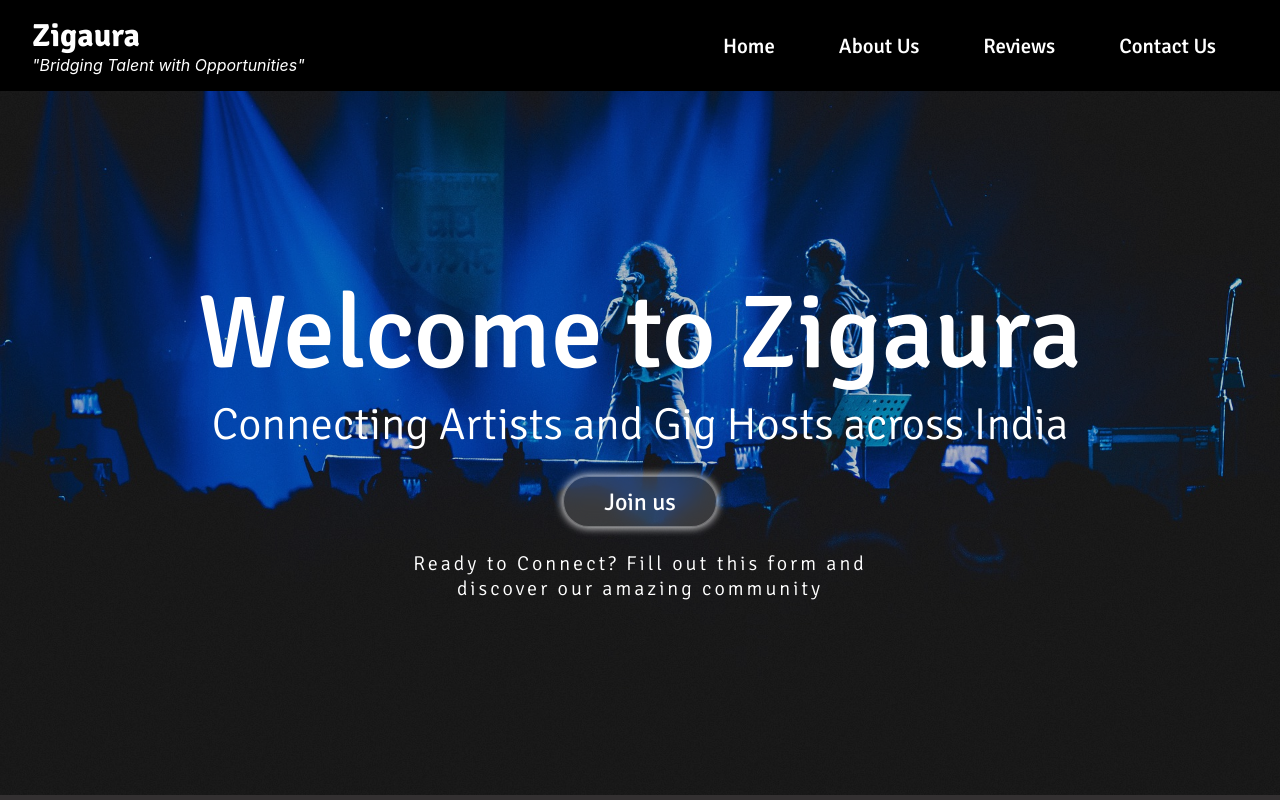
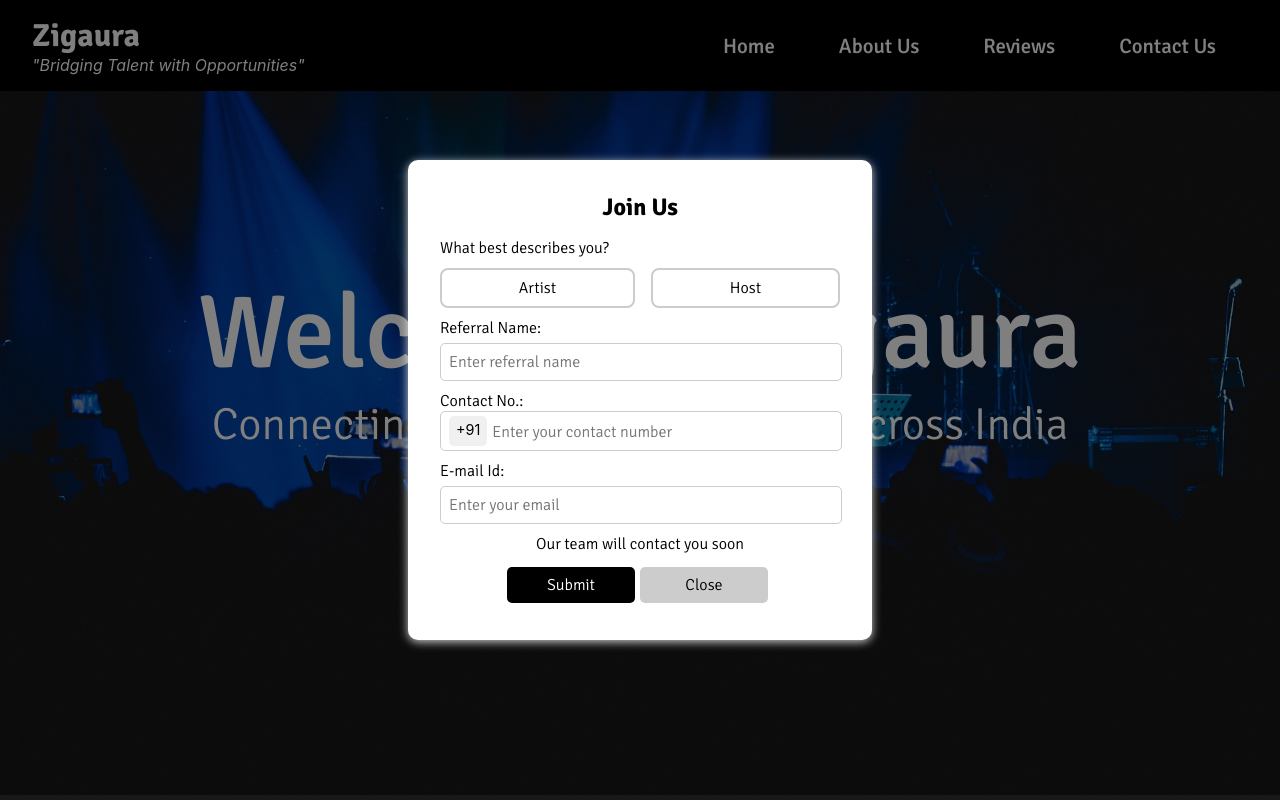
Before and after one commit to JosephKS10/Zigaura, a React (Vite) app: page / in a window 1280 px wide. Both pictures are taken after a click on the button "Join us". Built offline with nearby package versions, Linux system fonts and the light colour scheme.

Commit message:
Join us formed added, only the google app script integration left

```diff
--- a/package.json
+++ b/package.json
@@ -10,6 +10,7 @@
     "preview": "vite preview"
   },
   "dependencies": {
+    "lucide-react": "^0.474.0",
     "react": "^18.3.1",
     "react-dom": "^18.3.1",
     "react-router-dom": "^7.1.3"
--- a/src/components/heroSection/HeroSection.css
+++ b/src/components/heroSection/HeroSection.css
@@ -113,6 +113,162 @@
     opacity: 1;
   }
 
+/* Popup Background */
+.popup-overlay {
+  position: fixed;
+  top: 0;
+  left: 0;
+  width: 100vw;
+  height: 100vh;
+  background: rgba(0, 0, 0, 0.5);
+  display: flex;
+  justify-content: center;
+  align-items: center;
+  z-index: 1000;
+}
+
+/* Popup Content */
+.popup-content {
+  background: white;
+  width: 50%;
+  padding: 2rem;
+  max-width: 400px;
+  border-radius: 10px;
+  box-shadow: 0 2px 10px rgba(255, 255, 255, 0.8);
+  color: black;
+  text-align: center;
+}
+
+.popup-title {
+  font-size: 1.5rem;
+  font-weight: bold;
+  margin-bottom: 1rem;
+}
+
+/* Role Selection Buttons */
+.role-selection {
+  display: flex;
+  justify-content: space-between;
+  margin-top: 10px;
+}
+
+.role-button {
+  padding: 0.5rem 4.8rem;
+  border: 2px solid #ccc;
+  border-radius: 8px;
+  cursor: pointer;
+  background: white;
+  font-size: 1rem;
+  transition: all 0.3s ease;
+  font-family: "Signika", serif;
+  font-weight: 200;
+}
+
+.role-button:hover {
+  border-color: black;
+  color: black;
+}
+
+.role-button.selected {
+  background: black;
+  color: white;
+  border-color: black;
+}
+
+/* Form Inputs */
+.popup-content label {
+  display: block;
+  text-align: left;
+  font-size: 1rem;
+  margin-top: 10px;
+}
+
+.popup-content input {
+  width: 96%;
+  padding: 8px;
+  margin-top: 5px;
+  border: 1px solid #ccc;
+  border-radius: 5px;
+  font-size: 1rem;
+}
+
+/* Popup Note */
+.popup-note {
+  font-size: 1rem;
+  margin-top: 10px;
+  color: black;
+}
+
+/* Popup Buttons */
+.popup-buttons {
+  margin-top: 0.5rem;
+}
+
+.popup-buttons button {
+  padding: 0.5rem 2rem;
+  border: none;
+  cursor: pointer;
+  border-radius: 5px;
+  font-size: 1rem;
+  width: 10vw;
+  text-align: center;
+}
+
+.popup-buttons button:first-child {
+  background: black;
+  color: white;
+}
+
+.popup-buttons button:last-child {
+  background: #ccc;
+  margin: 5px;
+}
+/* phone input */
+.phone-input {
+  width: 96%;
+  display: flex;
+  border: 1px solid #ccc;
+  border-radius: 5px;
+  padding: 0.1rem 0.5rem;
+  align-items: center;
+}
+
+.country-code {
+  padding: 5px 7px;
+  background: #f0f0f0;
+  border-radius: 5px;
+  height: 2.5vh;
+  font-size: 0.9rem;
+}
+
+.phone-input input {
+  border: none;
+  flex: 1;
+  padding: 5px;
+  font-size: 1rem;
+  position: relative;
+  top: -2px;
+}
+.phone-input input:focus {
+  outline: none;
+}
+.error-message {
+  color: red;
+  font-size: 0.8rem;
+  margin-top: 5px;
+  text-align: left;
+}
+button[disabled] {
+  background-color: #ccc;
+  cursor: not-allowed;
+}
+
+.success-message {
+  text-align: center;
+  color: black;
+  font-size: 1.2em;
+}
+
   /* Mobile view styling */
   @media (max-width: 768px) {
     .hero-section {
@@ -144,14 +300,27 @@
       font-size: 1rem;
       width: 90%;
     }
+    .popup-content{
+      width: 65%;
+    }
+    .role-selection{
+      flex-direction: column;
+    }
+    .role-button{
+      padding: 0.5rem 2.5rem;
+      margin-bottom: 0.3rem;
+    }
+    .phone-input {
+      width: 96%;
+    }
+    .popup-buttons button {
+      width: 30vw;
+    }
+
 
   }
 
   @media (min-width: 769px) and (max-width: 1024px) {
-
-
-
-
     .hero-title {
       font-size: 2.8rem;
       margin-bottom: 0.8rem;
@@ -165,6 +334,9 @@
     .hero-button {
       padding: 0.5rem 1.5rem;
       font-size: 1rem;
+    }
+    .popup-buttons button {
+      width: 15vw;
     }
   }
 
--- a/src/components/heroSection/HeroSection.jsx
+++ b/src/components/heroSection/HeroSection.jsx
@@ -14,6 +14,86 @@ const images = [
 
 function HeroSection() {
   const [currentIndex, setCurrentIndex] = useState(0);
+  const [isOpen, setIsOpen] = useState(false);
+  const [selectedRole, setSelectedRole] = useState(null);
+  const [referralName, setReferralName] = useState("");
+  const [contactNumber, setContactNumber] = useState("");
+  const [email, setEmail] = useState("");
+  const [isSubmitting, setIsSubmitting] = useState(false);
+  const [showSuccessMessage, setShowSuccessMessage] = useState(false);
+
+  const [errors, setErrors] = useState({
+    referralName: "",
+    contactNumber: "",
+    email: "",
+    selectedRole: "",
+  });
+
+  const handlePhoneChange = (e) => {
+    const value = e.target.value.replace(/\D/g, ""); // Remove non-numeric characters
+    setContactNumber(value);
+
+    setErrors((prev) => ({
+      ...prev,
+      contactNumber: value.length === 10 ? "" : "Please enter a valid 10-digit phone number.",
+    }));
+  };
+
+  const handleEmailChange = (e) => {
+    const value = e.target.value;
+    setEmail(value);
+
+    // Email validation regex
+    const emailRegex = /^[^\s@]+@[^\s@]+\.[^\s@]+$/;
+    setErrors((prev) => ({
+      ...prev,
+      email: emailRegex.test(value) ? "" : "Please enter a valid email address.",
+    }));
+  };
+
+  const handleSubmit = (e) => {
+    e.preventDefault();
+
+    let validationErrors = {};
+
+    if (!referralName.trim()) validationErrors.referralName = "Referral name is required.";
+    if (contactNumber.length !== 10) validationErrors.contactNumber = "Please enter a valid 10-digit phone number.";
+    if (!/^[^\s@]+@[^\s@]+\.[^\s@]+$/.test(email)) validationErrors.email = "Please enter a valid email address.";
+    if (!selectedRole) validationErrors.selectedRole = "Please select either Artist or Host.";
+
+    setErrors(validationErrors);
+
+    if (Object.keys(validationErrors).length === 0) {
+      setIsSubmitting(true);
+
+      // Simulate API call delay
+      setTimeout(() => {
+        setIsSubmitting(false);
+        setShowSuccessMessage(true);
+
+        // Auto-close popup after 3 seconds
+        setTimeout(() => {
+          handleClose();
+        }, 3000);
+      }, 2000);
+    }
+  };
+
+  const handleClose = () => {
+    setIsOpen(false);
+    setSelectedRole(null);
+    setReferralName("");
+    setContactNumber("");
+    setEmail("");
+    setIsSubmitting(false);
+    setShowSuccessMessage(false);
+    setErrors({
+      referralName: "",
+      contactNumber: "",
+      email: "",
+      selectedRole: "",
+    });
+  };
 
   useEffect(() => {
     const interval = setInterval(() => {
@@ -29,10 +109,11 @@ function HeroSection() {
         <p className="hero-subtitle signika-200-font">
           Connecting Artists and Gig Hosts across India
         </p>
-        <button className="hero-button signika-200-font">Join us</button>
+        <button className="hero-button signika-200-font" onClick={() => setIsOpen(true)}>
+          Join us
+        </button>
         <p className="hero-p signika-200-font">
-          Ready to Connect? Fill out this form and discover our amazing
-          community
+          Ready to Connect? Fill out this form and discover our amazing community
         </p>
       </div>
       <div className="hero-image">
@@ -46,6 +127,88 @@ function HeroSection() {
           />
         ))}
       </div>
+
+      {/* Popup Form */}
+      {isOpen && (
+        <div className="popup-overlay">
+          <div className="popup-content">
+            {showSuccessMessage || (<h2 className="popup-title signika-500-font">Join Us</h2>)}
+
+            {showSuccessMessage ? (
+              <div className="success-message">
+                <p className="signika-200-font">Thank you! Your details has been submitted.</p>
+                <p className="signika-200-font">Our team will contact you soon.</p>
+              </div>
+            ) : (
+              <form onSubmit={handleSubmit}>
+                <label className="signika-200-font">What best describes you?</label>
+                <div className="role-selection">
+                  <button
+                    type="button"
+                    className={selectedRole === "Artist" ? "role-button selected" : "role-button"}
+                    onClick={() => setSelectedRole("Artist")}
+                  >
+                    Artist
+                  </button>
+                  <button
+                    type="button"
+                    className={selectedRole === "Host" ? "role-button selected" : "role-button"}
+                    onClick={() => setSelectedRole("Host")}
+                  >
+                    Host
+                  </button>
+                </div>
+                {errors.selectedRole && <p className="error-message">{errors.selectedRole}</p>}
+
+                <label className="signika-200-font">Referral Name:</label>
+                <input
+                  type="text"
+                  placeholder="Enter referral name"
+                  className="signika-200-font"
+                  value={referralName}
+                  onChange={(e) => setReferralName(e.target.value)}
+                />
+                {errors.referralName && <p className="error-message">{errors.referralName}</p>}
+
+                <label className="signika-200-font">Contact No.:</label>
+                <div className="phone-input">
+                  <span className="country-code">+91</span>
+                  <input
+                    type="tel"
+                    placeholder="Enter your contact number"
+                    className="signika-200-font"
+                    value={contactNumber}
+                    onChange={handlePhoneChange}
+                    maxLength="10"
+                  />
+                </div>
+                {errors.contactNumber && <p className="error-message">{errors.contactNumber}</p>}
+
+                <label className="signika-200-font">E-mail Id:</label>
+                <input
+                  type="email"
+                  placeholder="Enter your email"
+                  className="signika-200-font"
+                  value={email}
+                  onChange={handleEmailChange}
+                />
+                {errors.email && <p className="error-message">{errors.email}</p>}
+
+                <p className="popup-note signika-200-font">Our team will contact you soon</p>
+
+                <div className="popup-buttons">
+                  <button type="submit" className="signika-200-font" disabled={isSubmitting}>
+                    {isSubmitting ? "Submitting..." : "Submit"}
+                  </button>
+                  <button type="button" onClick={handleClose} className="signika-200-font">
+                    Close
+                  </button>
+                </div>
+              </form>
+            )}
+          </div>
+        </div>
+      )}
     </section>
   );
 }
```
Also changed, not shown: 1 other file (tests, documents, lock files or other folders).
